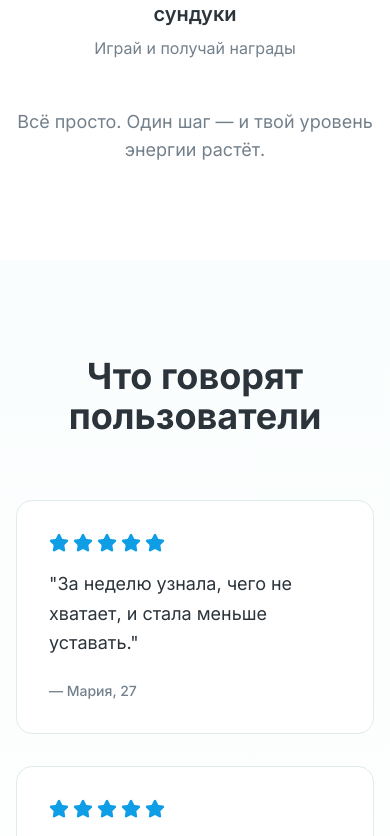
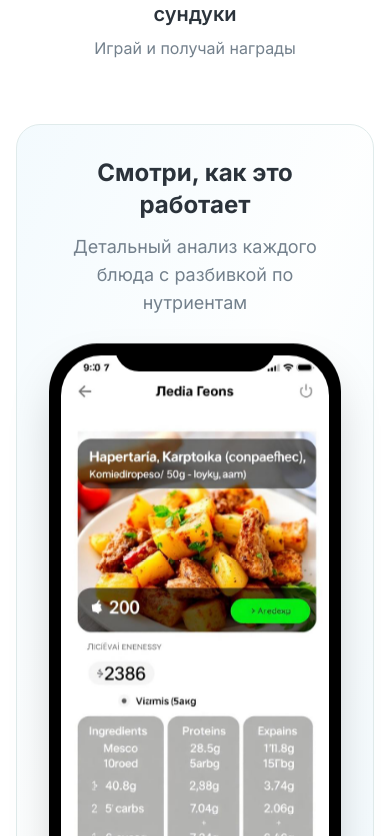
Before and after one commit to agentgpt233/energy-quest-lab, a React (Vite) app: page / in a window 390 px wide. Shown: the part 4248-5084 px from the top of the page. Built offline with nearby package versions, Linux system fonts and the light colour scheme; the HTML template or start-up script is replaced by a standard one.

Commit message:
feat: Add new screenshot to funnel

```diff
--- a/src/components/HowItWorks.tsx
+++ b/src/components/HowItWorks.tsx
@@ -1,4 +1,5 @@
 import { Camera, FileText, Gift } from "lucide-react";
+import appAnalysis from "@/assets/app-analysis.jpg";
 
 const steps = [
   {
@@ -31,7 +32,7 @@ export const HowItWorks = () => {
           </h2>
         </div>
 
-        <div className="flex flex-col md:flex-row items-center justify-center gap-8 md:gap-4 max-w-5xl mx-auto">
+        <div className="flex flex-col md:flex-row items-center justify-center gap-8 md:gap-4 max-w-5xl mx-auto mb-16">
           {steps.map((step, index) => {
             const Icon = step.icon;
             return (
@@ -61,6 +62,37 @@ export const HowItWorks = () => {
           })}
         </div>
 
+        {/* Visual Demo Section */}
+        <div className="max-w-4xl mx-auto animate-fade-in" style={{ animationDelay: "0.5s" }}>
+          <div className="bg-gradient-to-br from-primary/5 via-secondary/10 to-accent/5 rounded-3xl p-8 md:p-12 border border-border">
+            <div className="text-center mb-8">
+              <h3 className="text-2xl md:text-3xl font-bold text-foreground mb-3">
+                Смотри, как это работает
+              </h3>
+              <p className="text-muted-foreground text-lg">
+                Детальный анализ каждого блюда с разбивкой по нутриентам
+              </p>
+            </div>
+
+            <div className="relative w-full max-w-[320px] mx-auto">
+              {/* iPhone frame */}
+              <div className="relative bg-black rounded-[3rem] p-3 shadow-2xl animate-float">
+                {/* Notch */}
+                <div className="absolute top-0 left-1/2 -translate-x-1/2 w-40 h-7 bg-black rounded-b-3xl z-10"></div>
+                {/* Screen */}
+                <div className="relative bg-white rounded-[2.5rem] overflow-hidden">
+                  <img
+                    src={appAnalysis}
+                    alt="Детальный анализ блюда с нутриентами"
+                    className="w-full h-auto"
+                  />
+                </div>
+              </div>
+              <div className="absolute inset-0 bg-gradient-to-tr from-primary/20 to-accent/20 blur-3xl -z-10" />
+            </div>
+          </div>
+        </div>
+
         <p className="text-center text-lg text-muted-foreground mt-12 animate-fade-in">
           Всё просто. Один шаг — и твой уровень энергии растёт.
         </p>
```
Also changed, not shown: src/assets/app-analysis-placeholder.txt (added), src/assets/app-analysis.jpg (added).
